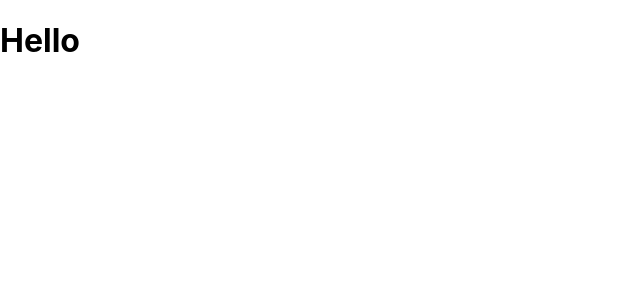
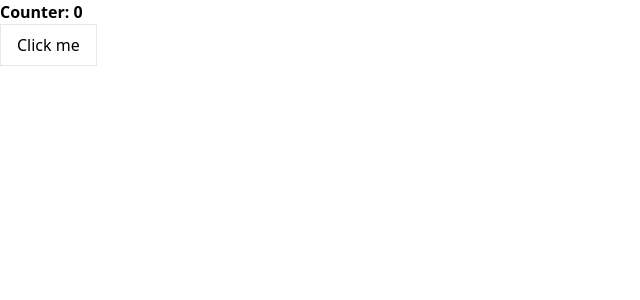
Before and after one commit to ToxToxx/ReactTS, a React (Create React App) app in the folder projectreactts/: page / in a window 1280 px wide. Shown: the top 300 px of the page, without its empty margins (0-640 px from the left). Built offline with nearby package versions, Linux system fonts and the light colour scheme.

Commit message:
example of jsx code

```diff
--- a/projectreactts/package.json
+++ b/projectreactts/package.json
@@ -39,5 +39,8 @@
       "last 1 firefox version",
       "last 1 safari version"
     ]
+  },
+  "devDependencies": {
+    "tailwindcss": "^3.4.10"
   }
 }
--- a/projectreactts/src/App.tsx
+++ b/projectreactts/src/App.tsx
@@ -1,10 +1,19 @@
-import React from 'react';
+import React, {useState, createElement as e} from 'react';
 import logo from './logo.svg';
 
+
+
 function App() {
-  return(
-    <h1> Hello </h1>
-  )
+  const [count, setCount] = useState(0);
+
+  return e('div', {className: 'container'}, [
+    e( 'h1',  {className: 'font-bold', key: 1}, `Counter: ${count}`),
+    e( 'button',  {
+      className: 'py-2 px-4 border',
+      key: 2,
+      onClick: () => setCount(count + 1)
+    }, 'Click me')
+  ])
 }
 
 export default App;
--- a/projectreactts/src/index.css
+++ b/projectreactts/src/index.css
@@ -1,13 +1,3 @@
-body {
-  margin: 0;
-  font-family: -apple-system, BlinkMacSystemFont, 'Segoe UI', 'Roboto', 'Oxygen',
-    'Ubuntu', 'Cantarell', 'Fira Sans', 'Droid Sans', 'Helvetica Neue',
-    sans-serif;
-  -webkit-font-smoothing: antialiased;
-  -moz-osx-font-smoothing: grayscale;
-}
-
-code {
-  font-family: source-code-pro, Menlo, Monaco, Consolas, 'Courier New',
-    monospace;
-}
+@tailwind base;
+@tailwind components;
+@tailwind utilities;
--- /dev/null
+++ b/projectreactts/tailwind.config.js
@@ -0,0 +1,10 @@
+/** @type {import('tailwindcss').Config} */
+module.exports = {
+  content: [
+    "./src/**/*.{js,jsx,ts,tsx}",
+  ],
+  theme: {
+    extend: {},
+  },
+  plugins: [],
+}
```
Also changed, not shown: 1 other file (tests, documents, lock files or other folders).
